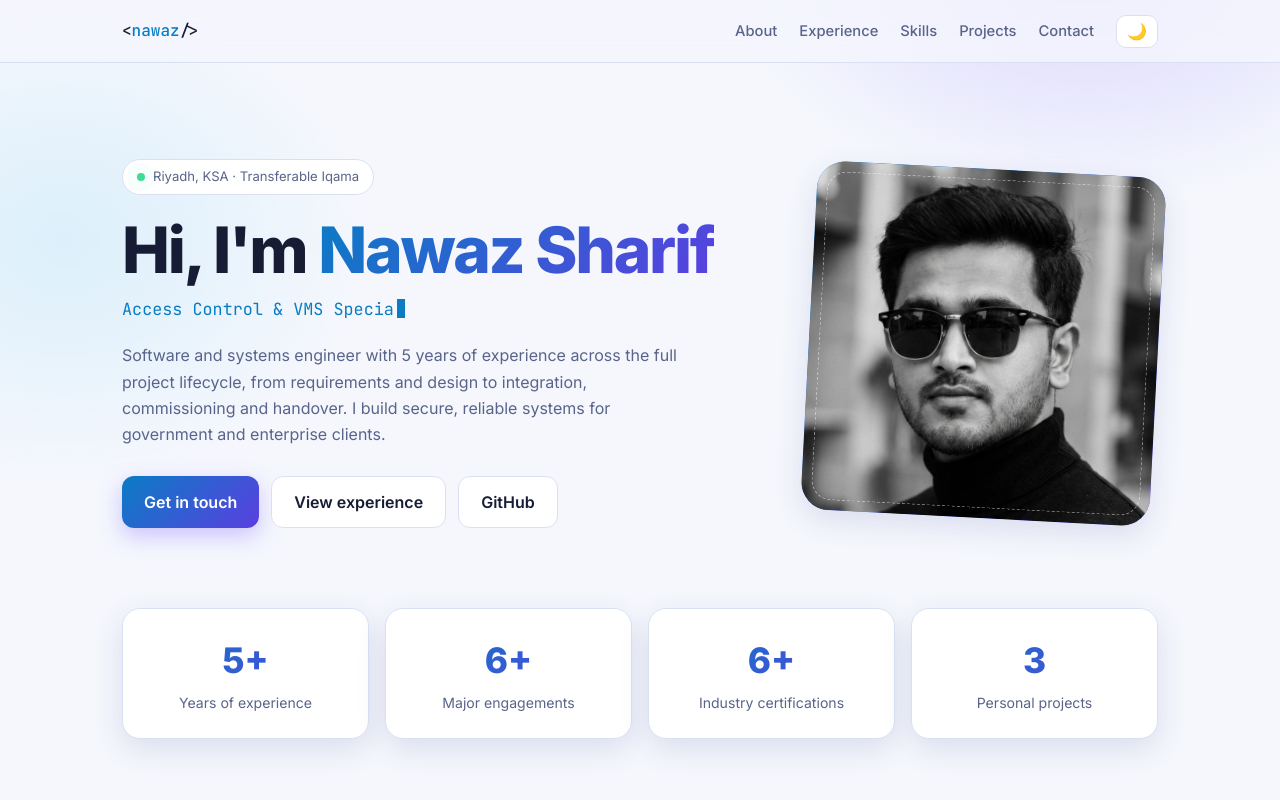
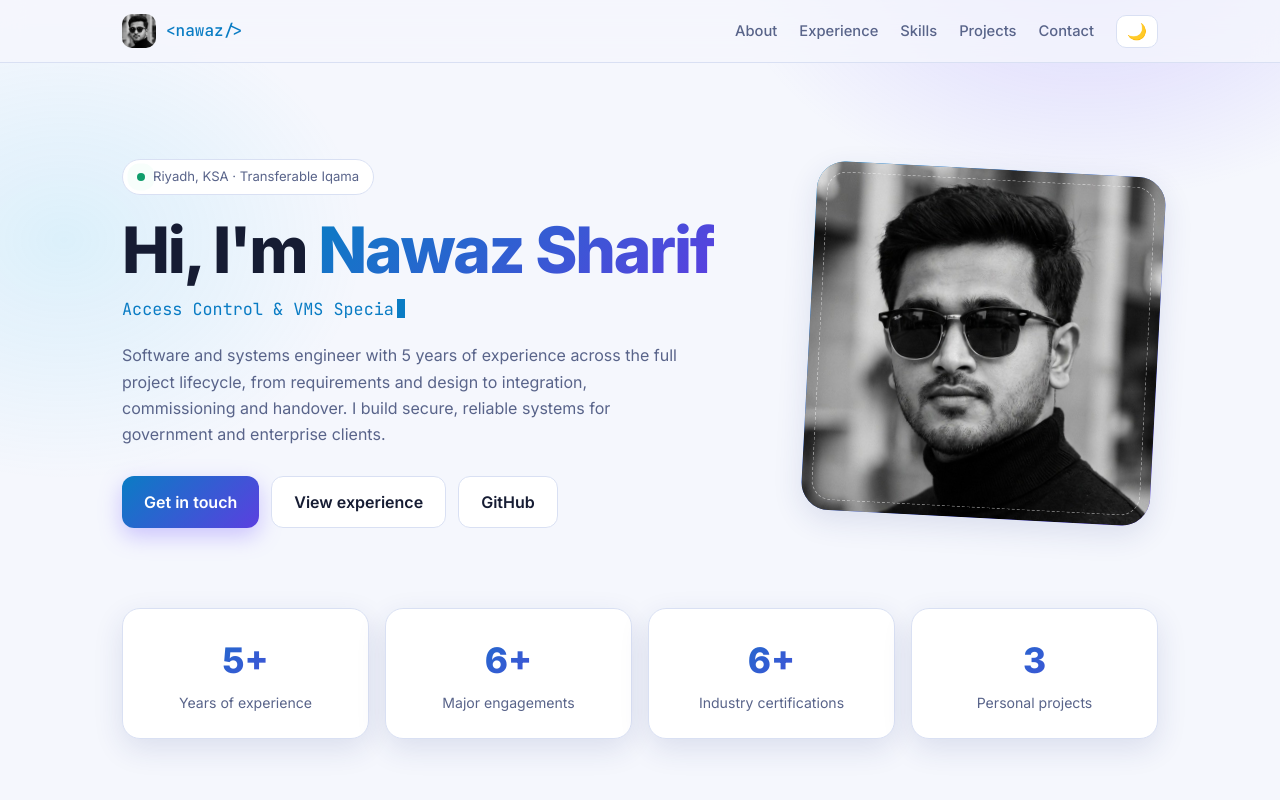
Before and after one commit to mrsharif007/mrsharif007, a plain HTML site: page index.html in a window 1280 px wide. Shown: the top 800 px of the page. Drawn offline with Linux system fonts and the light colour scheme.

Commit message:
Index
Updated logo section in the navigation bar to include an image and adjusted styles.

```diff
--- a/index.html
+++ b/index.html
@@ -20,6 +20,7 @@
     --bg:#f5f7fd; --bg2:#eaeefa; --card:#ffffff; --line:#d9e0f3;
     --text:#161c33; --muted:#59648a; --accent:#0a7cc4; --accent2:#5b3fe0;
     --shadow:0 10px 30px rgba(30,50,120,.12);
+    --good:#0f9d6b;
   }
   *{box-sizing:border-box;margin:0;padding:0}
   html{scroll-behavior:smooth}
@@ -41,6 +42,8 @@
   nav .wrap{display:flex;align-items:center;justify-content:space-between;height:62px}
   .logo{font-family:'JetBrains Mono',monospace;font-weight:500;color:var(--text)}
   .logo span{color:var(--accent)}
+  .logo{display:flex;align-items:center;gap:10px}
+  .logo-img{width:34px;height:34px;border-radius:10px;object-fit:cover;display:block}
   .links{display:flex;gap:22px;align-items:center}
   .links a{color:var(--muted);font-size:.92rem;font-weight:500}
   .links a:hover{color:var(--text);text-decoration:none}
@@ -125,7 +128,10 @@
 
 <nav>
   <div class="wrap">
-    <a class="logo" href="#top">&lt;<span>nawaz</span>/&gt;</a>
+     <!-- <a class="logo" href="#top">&lt;<span>nawaz</span>/&gt;</a> -->
+     <a class="logo" href="#top">
+  <img src="photo.jpg" alt="" class="logo-img">
+  <span class="logo-text">&lt;<span>nawaz</span>/&gt;</span></a>
     <div class="links">
       <a href="#about">About</a>
       <a href="#experience">Experience</a>
```
